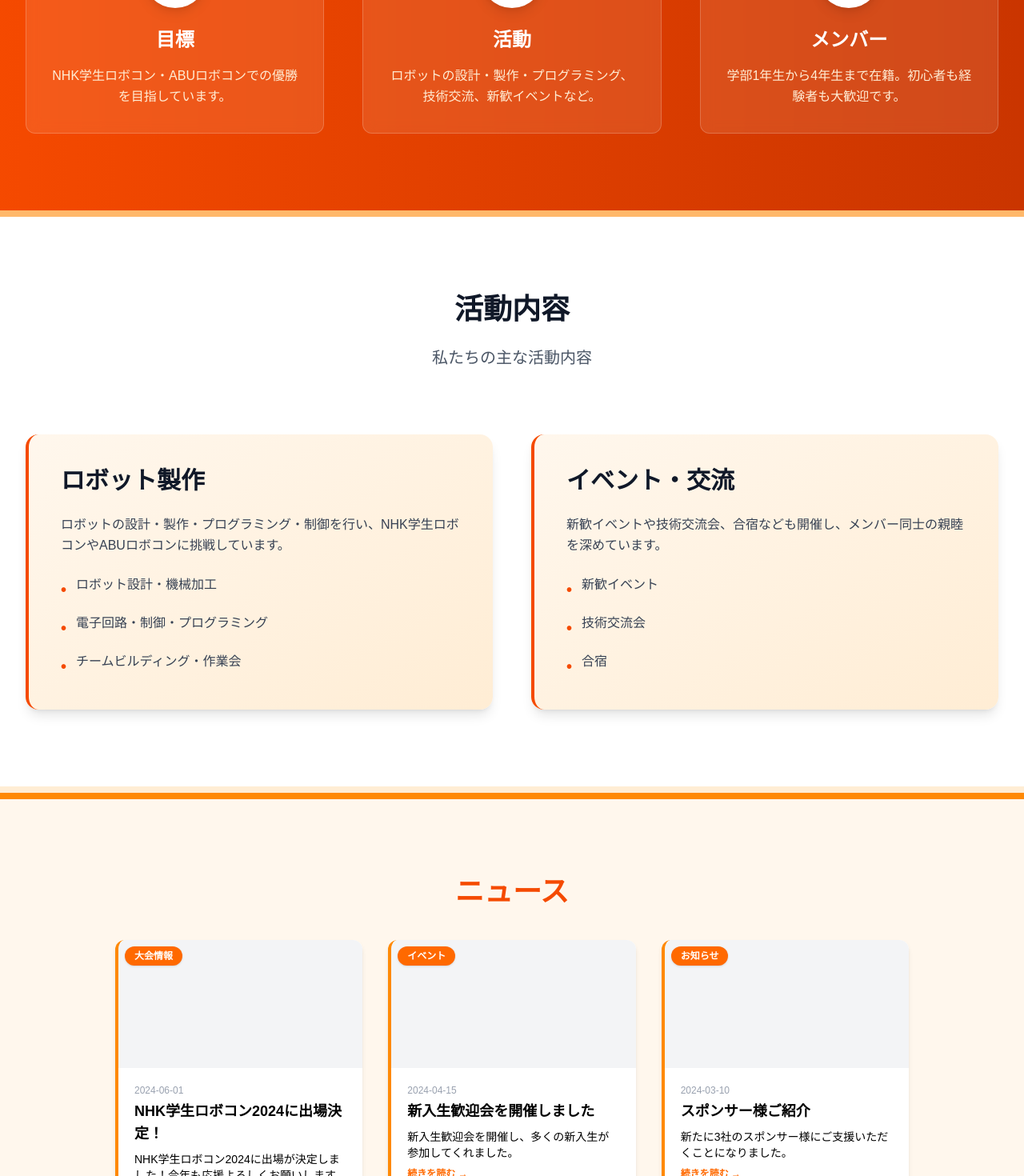
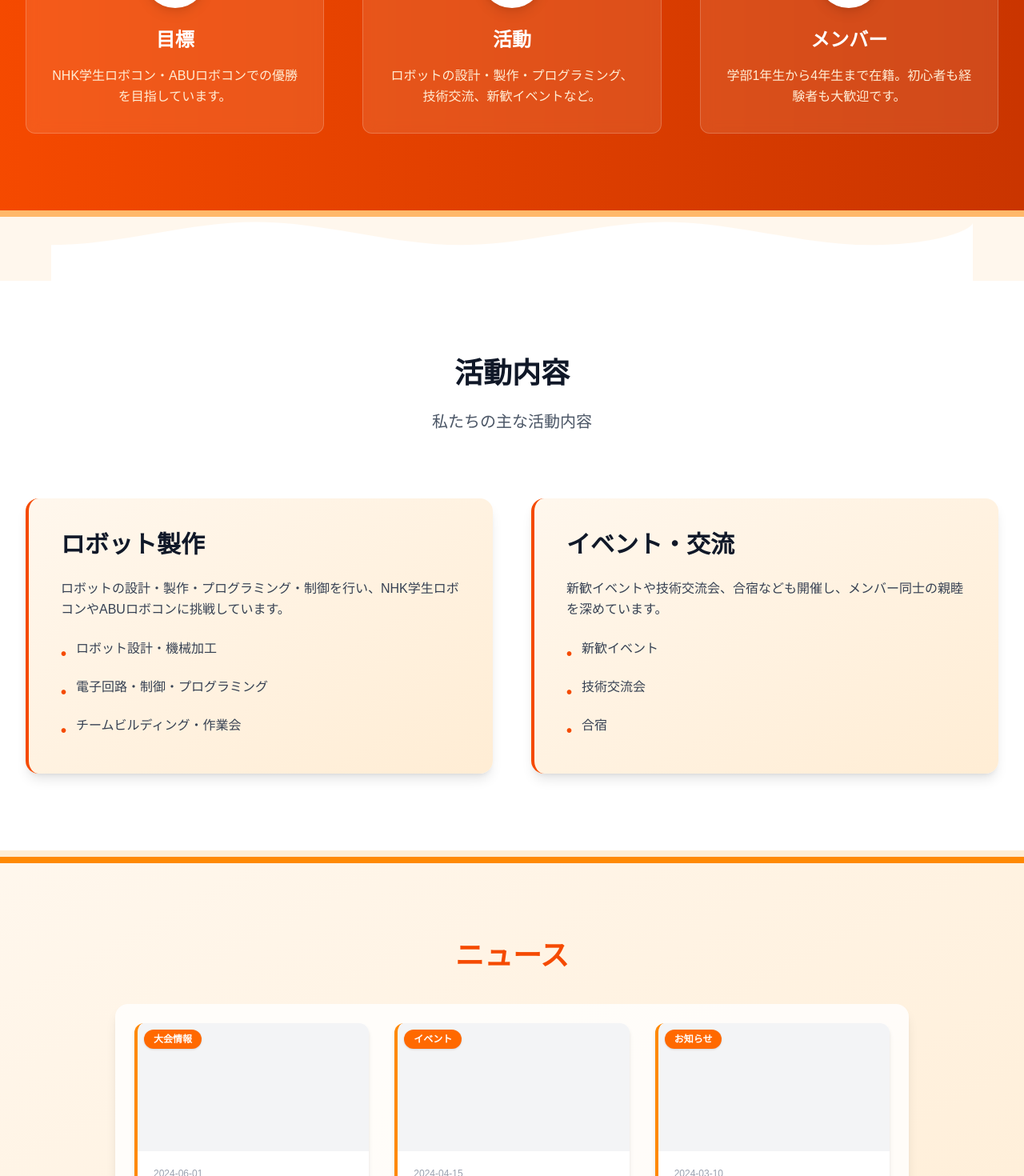
Before and after one commit to RoboPro2026/Website, a Next.js app in the folder frontend/: page / in a window 1280 px wide. Shown: the part 1330-2800 px from the top of the page at 80% size. Built offline with nearby package versions, Linux system fonts and the light colour scheme; a web font is replaced by a local one.

Commit message:
style: update style

```diff
--- a/frontend/src/app/page.tsx
+++ b/frontend/src/app/page.tsx
@@ -25,7 +25,7 @@ export default function Home() {
       {/* ヒーローセクション（全画面・画像固定/範囲限定） */}
       <section className="relative w-full h-screen min-h-[400px] flex items-center justify-center overflow-hidden">
         {/* ヒーローセクション内だけでfixed画像を表示 */}
-        <div className="pointer-events-none fixed top-0 left-0 w-full h-screen z-0" style={{clipPath: 'inset(0 0 0 0)'}}>
+        <div className="pointer-events-none absolute top-0 left-0 w-full h-full z-0" style={{clipPath: 'inset(0 0 0 0)'}}>
           <Image
             src="/assets/home/hero.png"
             alt="サークル活動の様子"
@@ -82,6 +82,16 @@ export default function Home() {
           </div>
         </div>
       </section>
+
+      {/* サークルについてと活動内容の間に波SVG */}
+      <div className="w-full h-20 overflow-hidden">
+        <svg viewBox="0 0 1440 100" fill="none" xmlns="http://www.w3.org/2000/svg" className="w-full h-full">
+          <path
+            d="M0 43.9999C106.667 43.9999 213.333 7.99994 320 7.99994C426.667 7.99994 533.333 43.9999 640 43.9999C746.667 43.9999 853.333 7.99994 960 7.99994C1066.67 7.99994 1173.33 43.9999 1280 43.9999C1386.67 43.9999 1440 19.0266 1440 9.01329V100H0V43.9999Z"
+            fill="#fff"
+          />
+        </svg>
+      </div>
 
       {/* 活動内容 */}
       <section id="activities" className="py-24 bg-white border-b-8 border-orange-100 relative z-10">
--- a/frontend/src/components/sections/NewsSection.tsx
+++ b/frontend/src/components/sections/NewsSection.tsx
@@ -33,10 +33,10 @@ const newsList = [
 
 export default function NewsSection() {
   return (
-    <section className="py-24 bg-orange-50 border-t-8 border-b-8 border-orange-400" id="news">
+    <section className="py-24 bg-gradient-to-br from-orange-50 to-orange-100 border-t-8 border-b-8 border-orange-400" id="news">
       <div className="max-w-5xl mx-auto px-4">
         <h2 className="text-3xl md:text-4xl font-bold text-orange-600 mb-10 text-center">ニュース</h2>
-        <div className="grid md:grid-cols-3 gap-8">
+        <div className="grid md:grid-cols-3 gap-8 bg-white/80 rounded-2xl p-6 shadow-lg">
           {newsList.map((news) => (
             <Link key={news.id} href={`/news/${news.id}`} className="group z-10">
               <div className="bg-white rounded-xl shadow-md p-0 border-l-4 border-orange-400 flex flex-col h-full overflow-hidden transition-transform group-hover:-translate-y-1 group-hover:shadow-lg">
```
